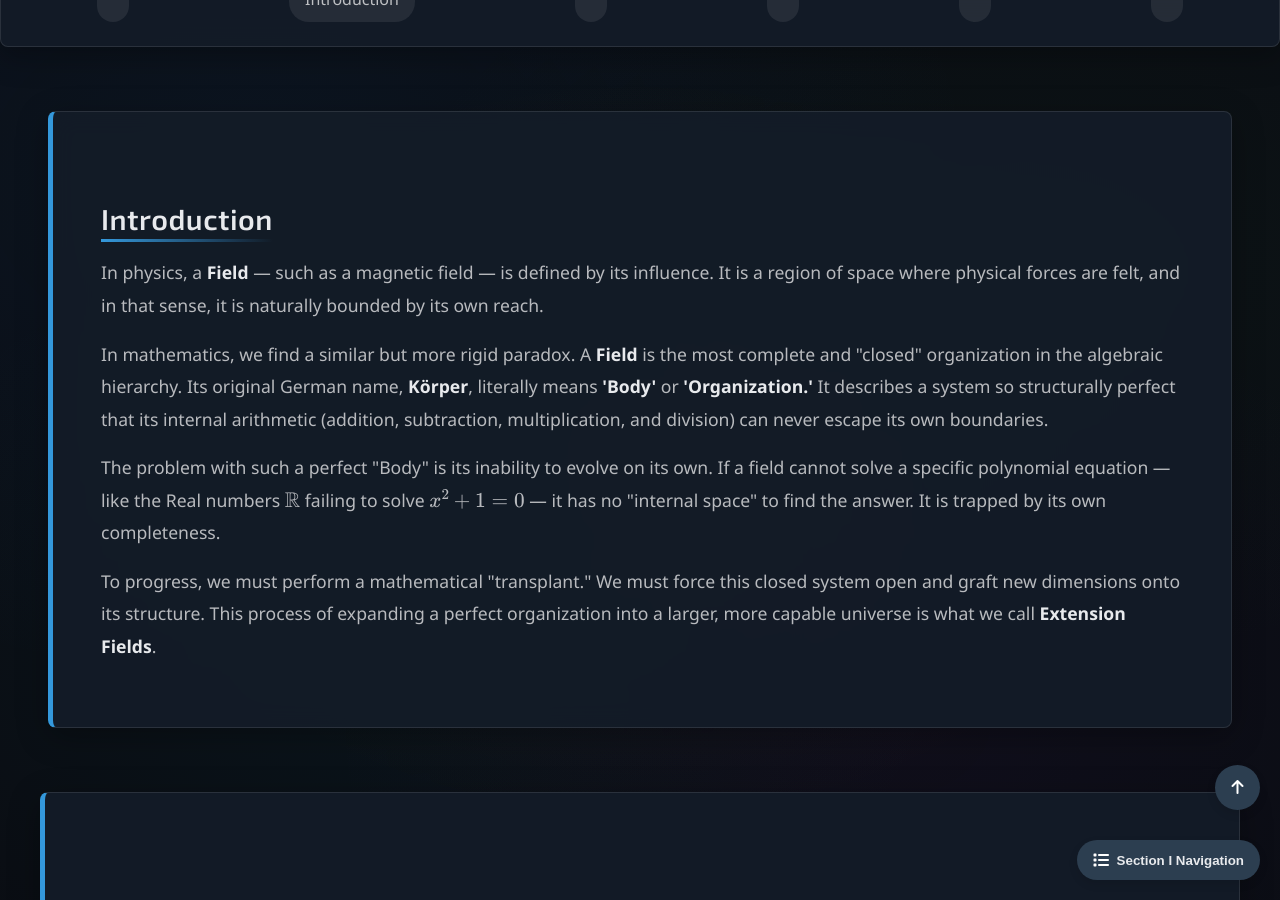
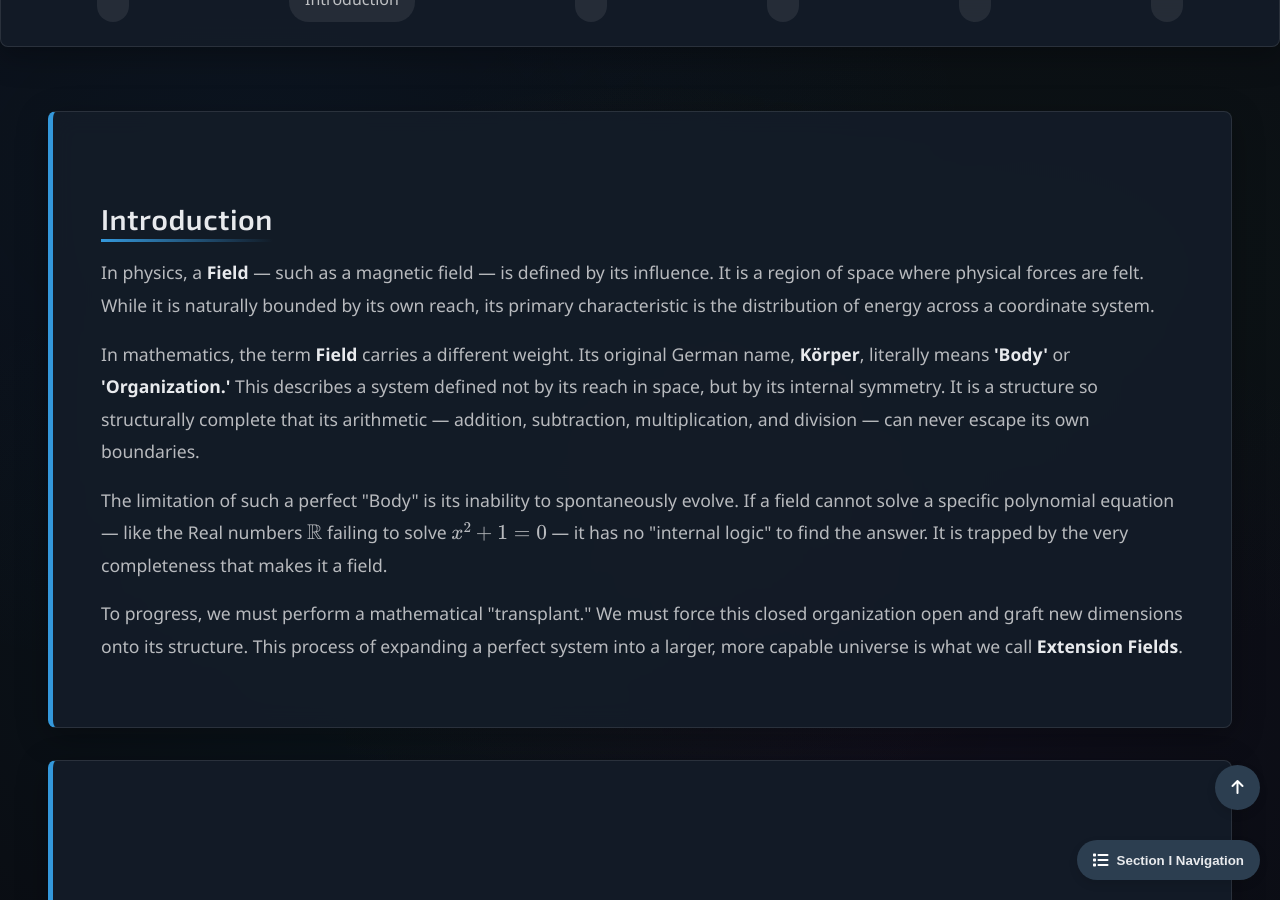
Before and after one commit to Yusukey01/yusukey01.github.io, a Jekyll site: the page built from Mathematics/Linear_algebra/extension_field.html, in a window 1280 px wide and 900 px high, scrolled down 483 px. Built offline with Jekyll 4.4.1, drawn with Linux system fonts in a browser that asks for light colours.

Commit message:
add I-23

```diff
--- a/Mathematics/Linear_algebra/extension_field.html
+++ b/Mathematics/Linear_algebra/extension_field.html
@@ -30,29 +30,31 @@ noindex: true
             <section id="intro" class="section-content">
                 <h2>Introduction</h2>
                 <p>
-                    In physics, a <strong>Field</strong> — such as a magnetic field — is defined by its influence. It is a region of space
-                    where physical forces are felt, and in that sense, it is naturally bounded by its own reach.
+                    In physics, a <strong>Field</strong> — such as a magnetic field — is defined by its influence. It is a region of
+                    space where physical forces are felt. While it is naturally bounded by its own reach, its primary characteristic
+                    is the distribution of energy across a coordinate system.
                 </p>
 
                 <p>
-                    In mathematics, we find a similar but more rigid paradox. A <strong>Field</strong> is the most complete and "closed"
-                    organization in the algebraic hierarchy. Its original German name, <strong>Körper</strong>, literally means
-                    <strong>'Body'</strong> or <strong>'Organization.'</strong> It describes a system so structurally perfect that its
-                    internal arithmetic (addition, subtraction, multiplication, and division) can never escape its own boundaries.
+                    In mathematics, the term <strong>Field</strong> carries a different weight. Its original German name, <strong>Körper</strong>,
+                    literally means <strong>'Body'</strong> or <strong>'Organization.'</strong> This describes a system defined not by its reach
+                    in space, but by its internal symmetry. It is a structure so structurally complete that its arithmetic — addition, subtraction,
+                    multiplication, and division — can never escape its own boundaries.
+                </p>
+
+
+
+                <p>
+                    The limitation of such a perfect "Body" is its inability to spontaneously evolve. If a field cannot solve a specific polynomial
+                    equation — like the Real numbers \(\mathbb{R}\) failing to solve \(x^2 + 1 = 0\) — it has no "internal logic" to find the answer.
+                    It is trapped by the very completeness that makes it a field.
                 </p>
 
                 <p>
-                    The problem with such a perfect "Body" is its inability to evolve on its own. If a field cannot solve a specific polynomial
-                    equation — like the Real numbers \(\mathbb{R}\) failing to solve \(x^2 + 1 = 0\) — it has no "internal space" to find the
-                    answer. It is trapped by its own completeness.
-                </p>
-
-                <p>
-                    To progress, we must perform a mathematical "transplant." We must force this closed system open and graft new dimensions
-                    onto its structure. This process of expanding a perfect organization into a larger, more capable universe is what we call
+                    To progress, we must perform a mathematical "transplant." We must force this closed organization open and graft new dimensions
+                    onto its structure. This process of expanding a perfect system into a larger, more capable universe is what we call
                     <strong>Extension Fields</strong>.
                 </p>
-        </div>
             </section>
 
             <section id="" class="section-content">
```
